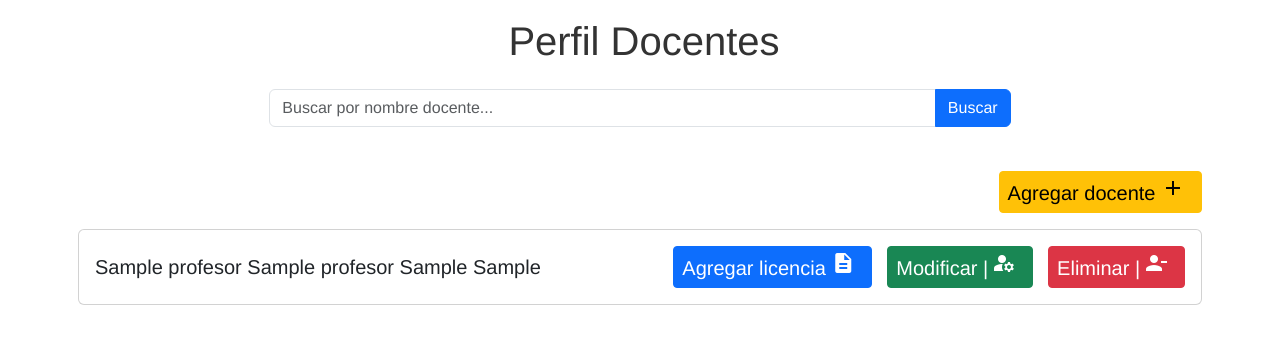
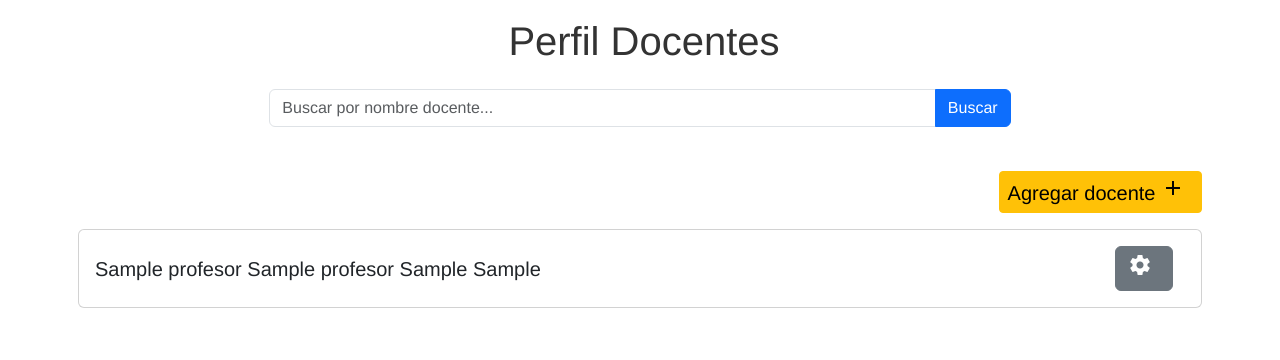
Before and after one commit to developer-felipe/CAPSTONE-GESTION-DE-REEMPLAZOS, a Django app: page /docente/ in a window 1280 px wide. Shown: the part 111-471 px from the top of the page. Run offline with Django 5.2, Linux system fonts and the light colour scheme; tables that the repository leaves empty hold one stand-in row (values such as "Sample post"); parts of the project's set-up code (start-up, migrations or seed data) failed here and were passed over.

Commit message:
estilización

```diff
--- a/GPI/core/templates/docente.html
+++ b/GPI/core/templates/docente.html
@@ -1,7 +1,6 @@
 {% extends 'templates/base.html' %}
 {% block title %}Gestión de Reemplazo{% endblock %}
 {% block content %}
-
 {% if messages %}
 <div id="toast-container"
     style="position: fixed; top: 50%; left: 50%; transform: translate(-50%, -50%); z-index: 1050; max-width: 350px; width: 100%;">
@@ -57,32 +56,52 @@
                     {% endif %}
                 </h5>
             </div>
-            <div class="d-flex" style="gap: 15px;">
-                <div>
-                    <button type="button" class="btn btn-primary btn-sm" id="agregarLicenciaBtn"
+
+            <div class="d-flex">
+                <button class="btn btn-secondary" type="button" data-bs-toggle="collapse"
+                    data-bs-target="#collapseOptions-{{ profesor.id_profesor }}" aria-expanded="false"
+                    aria-controls="collapseOptions-{{ profesor.id_profesor }}" data-id="{{ profesor.id_profesor }}">
+                    <i class="material-icons me-2">settings</i>
+                </button>
+            </div>
+            <div style="width: 12px;"></div>
+            <div class="collapse" id="collapseOptions-{{ profesor.id_profesor }}">
+                <div class="d-flex flex-column align-items-center" style="gap: 15px; margin-top: 10px;">
+                    <div class="w-100">
+                        <button type="button" class="btn btn-outline-secondary w-100" id="agregarLicenciaBtn"
                             data-id="{{ profesor.id_profesor }}">
-                        <span class="fs-5">Agregar licencia </span>
+                            <span class="fs-5">Modificar docente</span>
+                            <i class="material-icons me-2">manage_accounts</i>
+                        </button>
+                    </div>
+                    <div class="w-100">
+                        <button type="button" class="btn btn-primary btn-sm w-100" id="agregarLicenciaBtn"
+                            data-id="{{ profesor.id_profesor }}">
+                            <span class="fs-5">Agregar licencia</span>
                             <i class="material-icons me-2">description</i>
                         </button>
                     </div>
-                <div>
-                    <a href="{% url 'gestionar_licencias' profesor.id_profesor %}" class="btn btn-success btn-sm">
-                        <span class="fs-5">Modificar |</span>
-                        <i class="material-icons me-2">manage_accounts</i>
+                    <div class="w-100">
+                        <a href="{% url 'gestionar_licencias' profesor.id_profesor %}"
+                            class="btn btn-success btn-sm w-100">
+                            <span class="fs-5">Gestionar licencias</span>
+                            <i class="material-icons me-2">edit_document</i>
                         </a>
                     </div>
-                <div>
+                    <div class="w-100">
                         <form method="POST" style="display:inline;"
                             onsubmit="return confirm('¿Estás seguro de que deseas eliminar este docente?');">
                             {% csrf_token %}
                             <input type="hidden" name="id_profesor" value="{{ profesor.id_profesor }}">
-                        <button type="submit" name="eliminar" class="btn btn-danger btn-sm">
-                            <span class="fs-5">Eliminar |</span>
+                            <button type="submit" name="eliminar" class="btn btn-danger btn-sm w-100">
+                                <span class="fs-5">Eliminar</span>
                                 <i class="material-icons me-2">person_remove</i>
                             </button>
                         </form>
                     </div>
                 </div>
+            </div>
+
         </div>
     </div>
     {% endfor %}
@@ -133,6 +152,8 @@
 <script src="{% static 'js/toastfun.js' %}"></script>
 <script src="{% static 'js/licenciafun.js' %}"></script>
 <script src="{% static 'js/modalfun.js' %}"></script>
+
+<link rel="stylesheet" href="{% static 'css/style.css' %}">
 <script>
     function getCookie(name) {
         let cookieValue = null;
@@ -148,9 +169,6 @@
         }
         return cookieValue;
     }
-
     const csrftoken = getCookie('csrftoken');
-
 </script>
-
 {% endblock %}
--- a/GPI/core/templates/gestion_recuperacion.html
+++ b/GPI/core/templates/gestion_recuperacion.html
@@ -116,7 +116,7 @@
                             data-asignatura="{{ rec.asignatura }}" data-numero_modulos="{{ rec.numero_modulos }}"
                             data-fecha_clase="{{ rec.fecha_clase }}" data-fecha_recuperacion="{{ rec.fecha_recuperacion }}"
                             data-hora_recuperacion="{{ rec.hora_recuperacion }}" data-sala="{{ rec.sala }}">
-                            <i class="material-icons me-2">logout</i>
+                            <i class="material-icons me-2">edit</i>
                         </button>
                         <button class="btn btn-danger" data-id="{{ rec.id_recuperacion }}"
                             onclick="eliminarRecuperacion(this)">
```
Also changed, not shown: GPI/core/templates/gestion_reemplazo.html (+2 -6 lines). Lines whose indentation alone changed are shown as unchanged.
